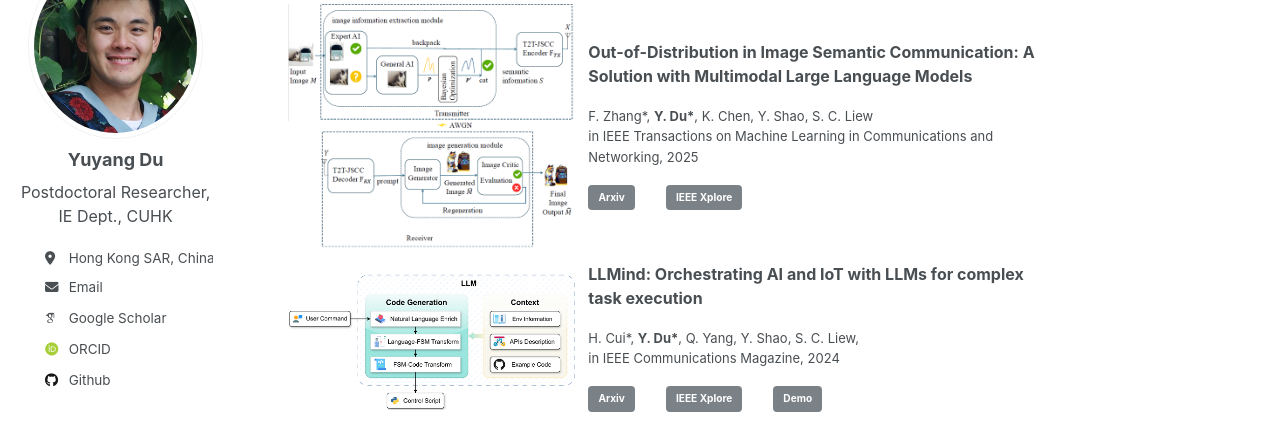
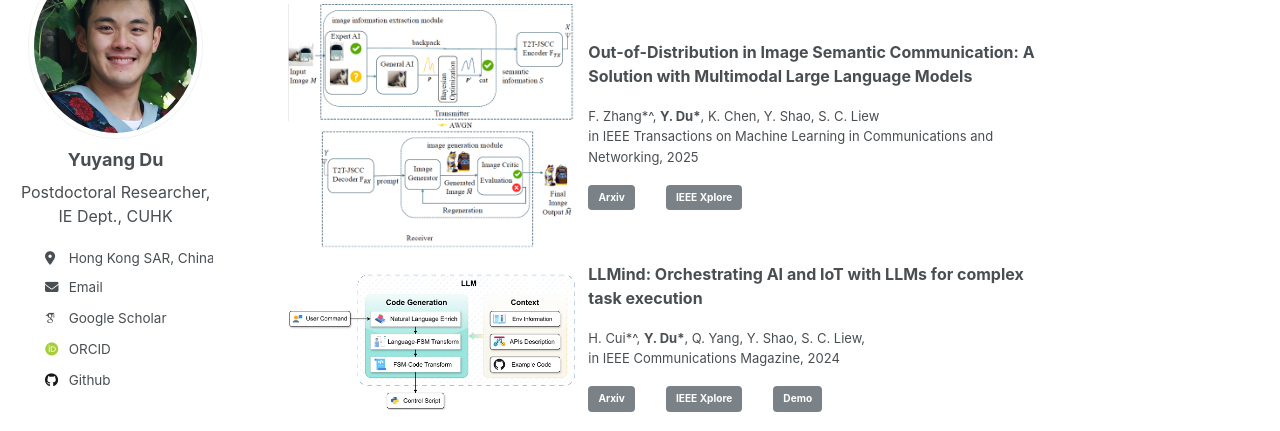
Before and after one commit to yuyangdu01/yuyangdu01.github.io, a Jekyll site: the page built from _pages/about.md, in a window 1280 px wide and 900 px high, scrolled down 1021 px. Shown: the part 152-583 px from the top of the window. Built offline with Jekyll 4.4.1, drawn with Linux system fonts in a browser that asks for light colours; some web fonts are replaced.

Commit message:
Update about.md

```diff
--- a/_pages/about.md
+++ b/_pages/about.md
@@ -65,7 +65,7 @@ Selected Publications <font size=3></font>
   <td style="border: none;">
   <div class="col align-self-center pub">
     <p class="pub-p"><font size=3><b>Out-of-Distribution in Image Semantic Communication: A Solution with Multimodal Large Language Models</b></font></p>
-    <p class="pub-p"><font size=2>F. Zhang*, <b>Y. Du*</b>, K. Chen, Y. Shao, S. C. Liew <br>in IEEE Transactions on Machine Learning in Communications and Networking, 2025</font></p>
+    <p class="pub-p"><font size=2>F. Zhang*^, <b>Y. Du*</b>, K. Chen, Y. Shao, S. C. Liew <br>in IEEE Transactions on Machine Learning in Communications and Networking, 2025</font></p>
     <a class="btn btn-primary" role="button" href="https://arxiv.org/pdf/2407.15335" target="_blank" style="text-decoration: none;">Arxiv</a>&emsp;&emsp;
     <a class="btn btn-primary" role="button" href="https://ieeexplore.ieee.org/document/10778295" target="_blank" style="text-decoration: none;">IEEE Xplore</a>&emsp;&emsp;
   </div>
@@ -77,7 +77,7 @@ Selected Publications <font size=3></font>
   <td style="border: none;">
   <div class="col align-self-center pub">
     <p class="pub-p"><font size=3><b>LLMind: Orchestrating AI and IoT with LLMs for complex task execution</b></font></p>
-    <p class="pub-p"><font size=2>H. Cui*, <b>Y. Du*</b>, Q. Yang, Y. Shao, S. C. Liew, <br>in IEEE Communications Magazine, 2024</font></p>
+    <p class="pub-p"><font size=2>H. Cui*^, <b>Y. Du*</b>, Q. Yang, Y. Shao, S. C. Liew, <br>in IEEE Communications Magazine, 2024</font></p>
     <a class="btn btn-primary" role="button" href="https://arxiv.org/pdf/2312.09007" target="_blank" style="text-decoration: none;">Arxiv</a>&emsp;&emsp;
     <a class="btn btn-primary" role="button" href="https://ieeexplore.ieee.org/document/10697418" target="_blank" style="text-decoration: none;">IEEE Xplore</a>&emsp;&emsp;
     <a class="btn btn-primary" role="button" href="https://www.youtube.com/watch?v=3Al5qRntEEU" target="_blank" style="text-decoration: none;">Demo</a>&emsp;&emsp;
```
